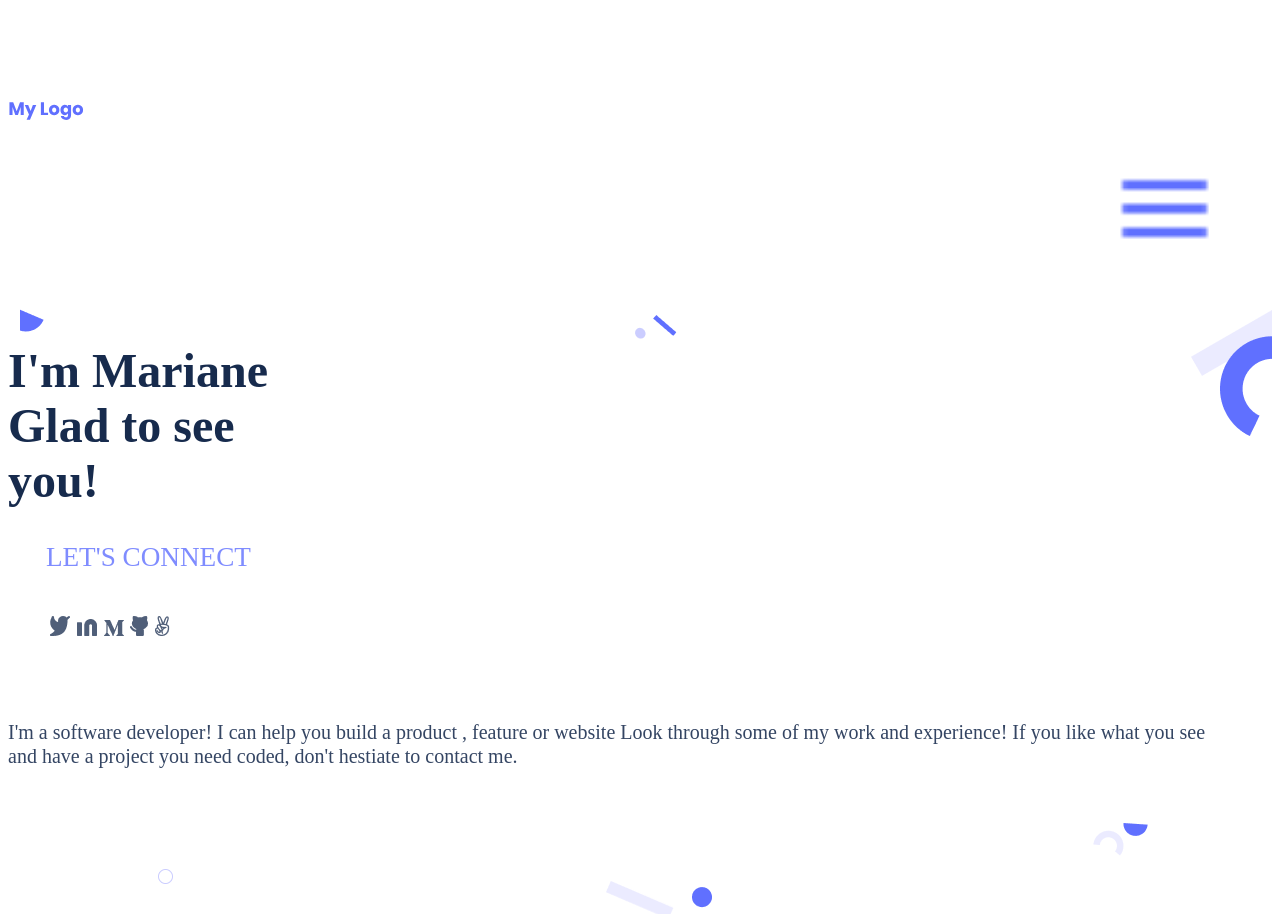
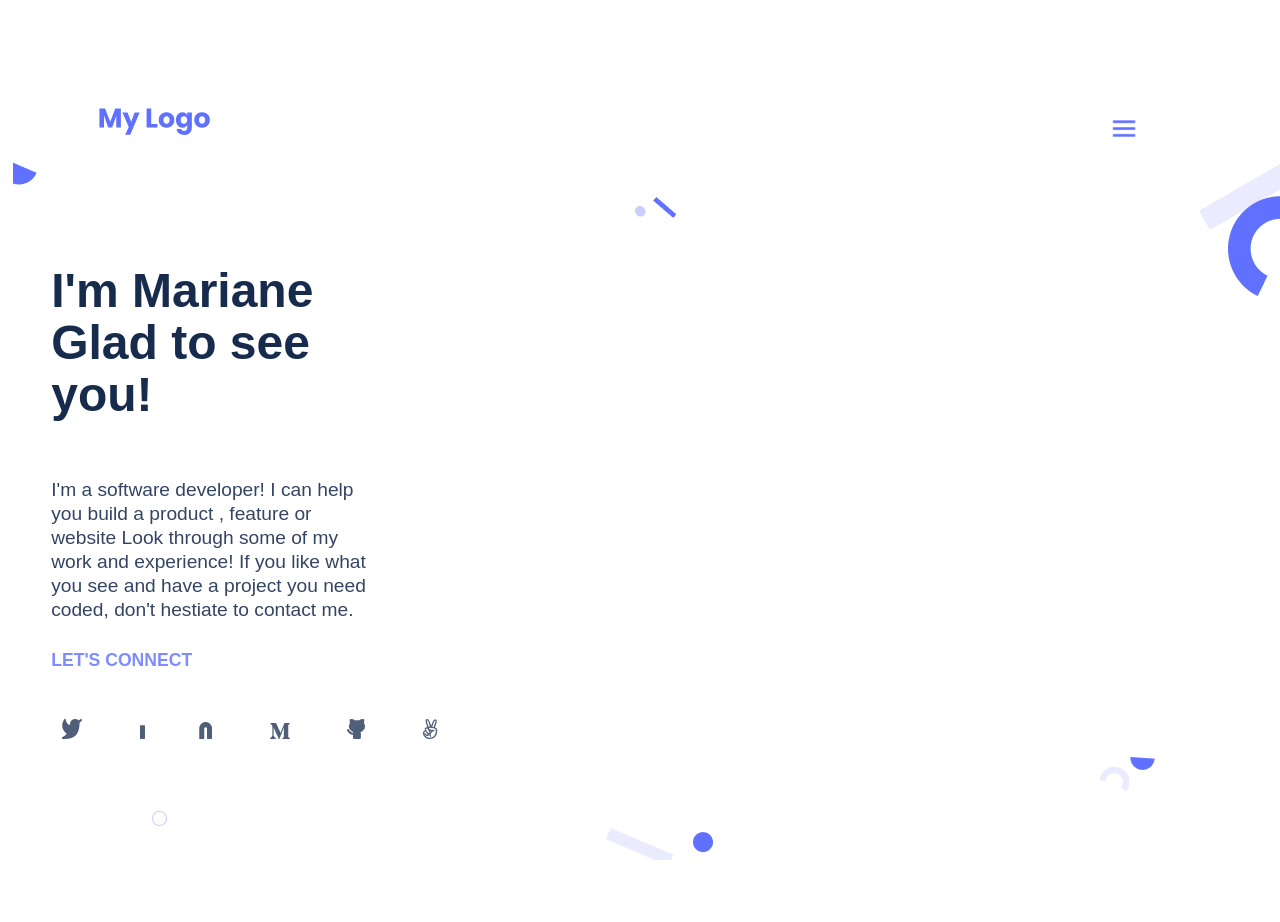
Before and after one commit to MarkYegon7/Portfolio-Website, a website: page index.html in a window 1280 px wide. After the commit the page ends 860 px from the top, so only its background shows below. Drawn offline with Linux system fonts and the light colour scheme.

Commit message:
Add styles to css

```diff
--- a/styles.css
+++ b/styles.css
@@ -1,34 +1,39 @@
+* {
+  margin: 0;
+  padding: 0;
+}
+
 .header-logo {
   display: flex;
   justify-content: space-between;
-  margin-top: 8%;
+  margin-top: 7%;
+  margin-left: 7%;
+  align-items: center;
 }
 
 .logo {
-  color: #6070ff;
-  flex: none;
-  margin-left: 1%;
-  margin-top: 1%;
-  font-size: 2%;
-  font-style: normal;
-  font-weight: 900;
-  background-color: white;
+  height: 27px;
+  width: 130px;
 }
 
 .image-icon {
-  width: 15%;
-  height: 15%;
-  margin-right: 1%;
+  height: 55px;
+  width: 50px;
   margin-top: 1%;
+  margin-right: 11%;
+  margin-bottom: 0;
   color: #6070ff;
 }
 
 .title {
-  margin-bottom: 0.55%;
-  width: 325px;
-  height: 350;
+  margin-right: 20%;
+  width: 327px;
+  height: 270px;
+  font-family: 'Poppins', sans-serif;
+  font-style: normal;
   font-weight: 700;
-  font-size: 48px;
+  font-size: 300%;
+  line-height: 52px;
   display: flex;
   align-items: center;
   color: #172b4d;
@@ -38,42 +43,55 @@
 }
 
 .intro {
-  margin-top: 5%;
-  margin-right: 5%;
+  width: 327px;
+  height: 170px;
+  font-family: 'Poppins', sans-serif;
+  font-style: normal;
+  font-weight: 100px;
+  font-size: 120%;
+  line-height: 24px;
   color: #344563;
-  font-weight: 400;
-  display: flex;
-  font-size: 20px;
-  line-height: 24px;
   flex: none;
   order: 1;
   flex-grow: 0;
-  padding: 0% 0% 0% 0%;
-}
-
-.main {
-  justify-content: center;
-  align-items: center;
-  height: 100%;
+  margin-right: 20%;
 }
 
 .lets-connect {
+  width: 150px;
+  height: 100%;
+  font-family: 'Poppins', sans-serif;
+  font-style: normal;
+  font-weight: 600;
+  font-size: 110%;
+  line-height: 24px;
   color: #7f8cff;
-  margin-left: 3%;
-  font-size: 170%;
+  display: flex;
+  order: 0;
+  flex-grow: 0;
+}
+
+.social-buttons {
+  height: 90px;
+  justify-content: space-evenly;
+  margin-top: 4%;
+  margin-right: 100px;
 }
 
 .icons {
-  margin-left: 0.2%;
+  border-left: 100px;
+  margin-left: 1%;
+  margin-right: 4%;
   flex-direction: row;
   justify-content: space-between;
 }
 
 .all-body {
-  padding-bottom: 10%;
-  display: flex;
-  flex-direction: column;
-  border: 1%;
+  padding: 4%;
+}
+
+#body-cover {
+  border: 0;
   background-image:
     url('images/Ellipse\ 11.png'),
     url('images/Ellipse\ 12.png'),
@@ -84,8 +102,7 @@
     url('images/Ellipse\ 5.png'),
     url('images/Rectangle\ 4.png'),
     url('images/Rectangle\ 5.png'),
-    url('images/Rectangle\ 7.png'),
-    url('images/header-background-mobile.png');
+    url('images/Rectangle\ 7.png');
   background-position:
     1% 0.1%,
     90% 87%,
@@ -93,17 +110,18 @@
     12% 95%,
     100% 6.5%,
     55% 99%,
-    50% 4%,
+    50% 7%,
     100% 1%,
     50% 101%,
-    52% 2%;
+    52% 6%;
   background-repeat: no-repeat;
-  margin: 0%;
 }
 
 @media screen and (max-width: 375px) {
   body {
     background-image: url('images/header-background-mobile.png');
-    background-color: white;
+    background-color: #e5e5e5;
+    height: 100vh;
+    background-size: cover;
   }
 }
```
